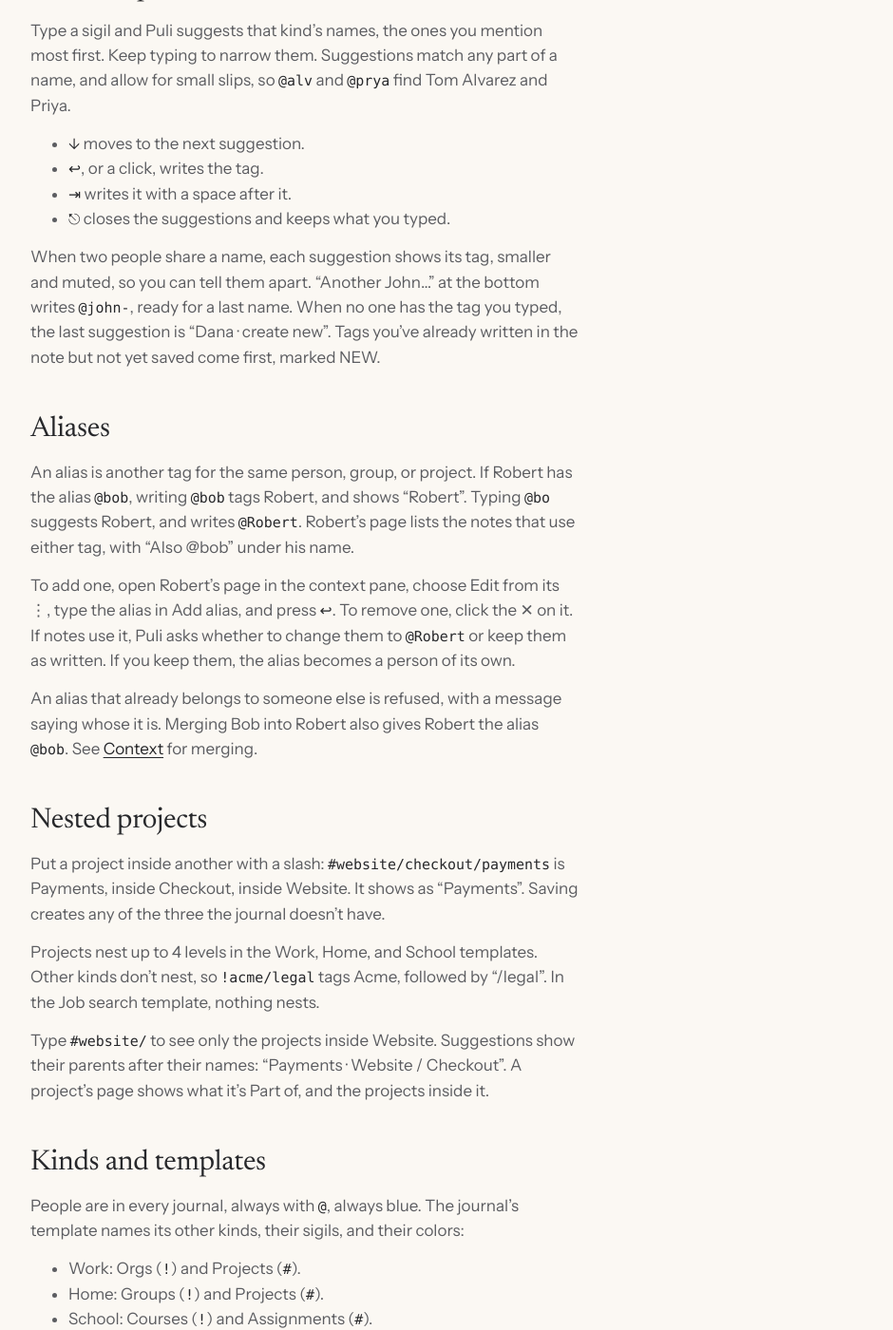
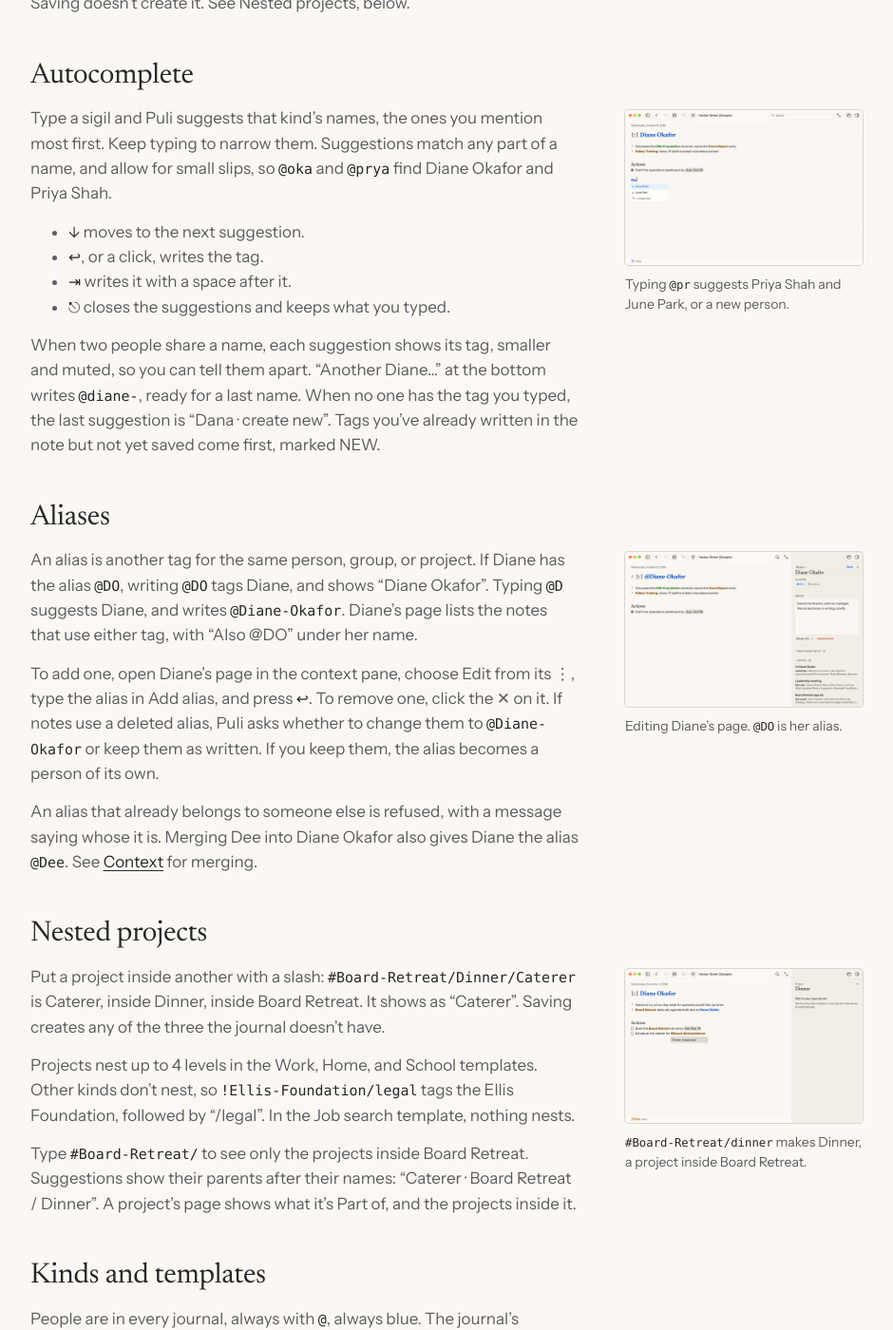
Before and after one commit to deliberate-software/deliberate-software.github.io, a Jekyll site: the page built from puli/guide/tags.html, in a window 1280 px wide and 1400 px high, scrolled down 2729 px. Shown: the whole window at 95% size, without its empty margins (80-1020 px from the left). Built offline with Jekyll 4.4.1, drawn with Linux system fonts in a browser that asks for light colours; some of the changed text lies outside the part shown.

Commit message:
People, groups, and projects, told topic by topic with screenshots of Harbor Street
Six screenshots sit beside their topics, and the examples use Harbor
Street's names. New tags are described as they really look, the tag rail
is now "the bottom of the editor" here and in Suggested tags, and
changing a sigil is left for people to discover.

Co-Authored-By: Claude Opus 5.5 <noreply@anthropic.com>

```diff
--- a/puli/guide/tags.html
+++ b/puli/guide/tags.html
@@ -1,81 +1,184 @@
 ---
 layout: default
 title: People, Groups, and Projects
-description: How tags work in Puli, from writing @ for a person to nesting projects and changing a journal’s sigils.
+description: How tags work in Puli, from writing @ for a person to aliases and nested projects.
 permalink: /puli/guide/tags/
 ---
 <section class="hero hero--short container">
   <p class="eyebrow">Puli · User’s Guide</p>
-  <h1 class="hero__title">People, groups, and <em>projects.</em></h1>
-  <p class="hero__lead">Tag the people, groups, and projects you write about, and Puli keeps track of them for you.</p>
-  <div class="prose">
+  <h1 class="hero__title">People, groups,<br> and <em>projects.</em></h1>
+  <p class="hero__lead">Tag the <code>@people</code>, <code>!groups</code>, and <code>#projects</code> you write about, and Puli keeps track of them for you.</p>
+  <div class="prose prose--topics">
+    <div class="topic">
       <h2>Tag someone</h2>
+      <figure class="shot">
+        <a href="{{ '/assets/images/puli/guide/tags-tag-light.png' | relative_url }}" aria-label="Show the screenshot full size">
+          <picture>
+            <source srcset="{{ '/assets/images/puli/guide/tags-tag-dark.png' | relative_url }}" media="(prefers-color-scheme: dark)">
+            <img src="{{ '/assets/images/puli/guide/tags-tag-light.png' | relative_url }}" width="1200" height="780" alt="A 1:1 note with Diane Okafor, tagging the Ellis Foundation, the Grant Report, and Safety Training, each in its kind’s color. The context pane shows Diane’s page: who she is, and her notes.">
+          </picture>
+        </a>
+        <figcaption>Click Diane’s tag, and her page opens in the context pane.</figcaption>
+      </figure>
+      <div class="topic__text">
         <p>Type a sigil and a name. In a journal made with the Work template:</p>
         <ul>
-      <li><code>@Tom</code> tags a person.</li>
-      <li><code>!Platform</code> tags an org: a team, a vendor, or a customer.</li>
-      <li><code>#Relay</code> tags a project: anything you’re working on.</li>
+          <li><code>@Diane</code> tags a person.</li>
+          <li><code>!Development</code> tags a group: an organization, a team, the PTA.</li>
+          <li><code>#Grant-Report</code> tags a project: anything you’re working on.</li>
         </ul>
-    <p>For a name with more than one word, join the words with hyphens: <code>@Tom-Alvarez</code>, <code>#Relay-Migration</code>. Puli shows it as “Tom Alvarez”.</p>
+        <p>For a name with more than one word, join the words with hyphens: <code>@Diane-Okafor</code>, <code>#Board-Retreat</code>. Puli shows it as “Diane Okafor”.</p>
         <p>Saving the note creates anyone and anything it tags that the journal doesn’t have yet. Each gets its own page, listing the notes that mention it. Click a tag to open its page in the context pane.</p>
         <p>For a reminder of your journal’s tags, choose Help › Tagging.</p>
+      </div>
+    </div>
 
+    <div class="topic">
       <h2>What counts as a tag</h2>
+      <div class="topic__text">
         <p>A tag starts where a word does. These aren’t tags:</p>
         <ul>
-      <li>Email addresses, like <code>alan@example.com</code>, and anything in a web address.</li>
+          <li>Email addresses, like <code>diane@example.org</code>, and anything in a web address.</li>
           <li>Anything in code, between backticks or in a code block.</li>
           <li>A heading’s <code>#</code>, followed by a space.</li>
           <li>A number, like <code>#2026</code>.</li>
-      <li>A tag with a backslash before it, like <code>\#Relay</code>.</li>
+          <li>A tag with a backslash before it, like <code>\#Grant-Report</code>.</li>
         </ul>
-    <p>Punctuation around a tag isn’t part of it, so “Thanks, @Tom.” tags Tom. Neither is a possessive: <code>@O'Brien's report</code> tags O’Brien, and <code>@Tim'll</code> tags Tim. Names in every script work, accents and all.</p>
+        <p>Punctuation around a tag isn’t part of it, so “Thanks, @Diane.” tags Diane. Neither is a possessive: <code>@O'Brien's report</code> tags O’Brien, and <code>@Tim'll</code> tags Tim. Names in every script work, accents and all.</p>
+      </div>
+    </div>
 
+    <div class="topic">
       <h2>Tag names</h2>
-    <p>Capitals don’t matter. <code>@tom</code>, <code>@Tom</code>, and <code>@TOM</code> all mean the same person.</p>
-    <p>The name comes from the tag as you first write it. <code>@tom-alvarez</code> becomes “Tom Alvarez”, and <code>!SRE</code> stays “SRE”. Writing <code>!sre</code> later doesn’t change it. Once you rename one, its tag shows the new name in every note.</p>
-    <p>Each kind keeps its own names, so <code>@Relay</code>, <code>!Relay</code>, and <code>#Relay</code> are a person, a group, and a project.</p>
+      <div class="topic__text">
+        <p>Capitals don’t matter. <code>@diane</code>, <code>@Diane</code>, and <code>@DIANE</code> all mean the same person.</p>
+        <p>The name comes from the tag as you first write it. <code>@diane-okafor</code> becomes “Diane Okafor”, and <code>!HR</code> stays “HR”. Writing <code>!hr</code> later doesn’t change it. Once you rename one, its tag shows the new name in every note.</p>
+        <p>Each kind keeps its own names, so <code>@Ellis</code>, <code>!Ellis</code>, and <code>#Ellis</code> are a person, a group, and a project.</p>
+      </div>
+    </div>
 
+    <div class="topic">
       <h2>How tags look</h2>
-    <p>Once the cursor moves away, a tag shows its name in bold, without its sigil, in its kind’s color. In the Work template, people are blue, orgs green, and projects amber. Move the cursor back into a tag and it shows as you wrote it, so you can change it. Copying copies it as written.</p>
-    <p>A tag the journal doesn’t know yet shows in a pill, and the tag rail marks it new.</p>
+      <figure class="shot">
+        <a href="{{ '/assets/images/puli/guide/tags-look-light.png' | relative_url }}" aria-label="Show the screenshot full size">
+          <picture>
+            <source srcset="{{ '/assets/images/puli/guide/tags-look-dark.png' | relative_url }}" media="(prefers-color-scheme: dark)">
+            <img src="{{ '/assets/images/puli/guide/tags-look-light.png' | relative_url }}" width="1200" height="780" loading="lazy" alt="The same 1:1 note, with the cursor in its title. The title shows as written, # 1:1 @Diane-Okafor, while the tags in the rest of the note show as names: Ellis Foundation in green, Grant Report and Safety Training in amber.">
+          </picture>
+        </a>
+        <figcaption>The cursor is in Diane’s tag, so it shows as written. The other tags show as names.</figcaption>
+      </figure>
+      <div class="topic__text">
+        <p>Once the cursor moves away, a tag shows its name in bold, without its sigil, in its kind’s color. In the Work template, people are blue, groups green, and projects amber. Move the cursor back into a tag and it shows as you wrote it, so you can change it. Copying copies it as written.</p>
+        <p>A tag the journal doesn’t know yet looks like any other. At the bottom of the editor, Puli lists it as new.</p>
+      </div>
+    </div>
 
-    <h2>The tag rail</h2>
-    <p>The tag rail, below the editor, lists the tags in the note that need a decision. Click a tag’s pill to see its menu.</p>
+    <div class="topic">
+      <h2>Tags to check</h2>
+      <div class="topic__text">
+        <p>At the bottom of the editor, Puli lists the tags in the note that need a decision. Click one to see its menu.</p>
+      </div>
+    </div>
+
+    <div class="topic">
       <h3>New</h3>
-    <p>“John NEW” means the journal has no <code>@john</code>. Its menu offers people with similar names, then Create a new person, then Not a tag.</p>
+      <figure class="shot">
+        <a href="{{ '/assets/images/puli/guide/tags-check-light.png' | relative_url }}" aria-label="Show the screenshot full size">
+          <picture>
+            <source srcset="{{ '/assets/images/puli/guide/tags-check-dark.png' | relative_url }}" media="(prefers-color-scheme: dark)">
+            <img src="{{ '/assets/images/puli/guide/tags-check-light.png' | relative_url }}" width="1200" height="780" loading="lazy" alt="A note with a new tag, Marc, which looks like any other person’s tag. At the bottom of the editor, Marc is marked NEW, and its menu is open: Marco Silva, then Create a new person, then Not a tag.">
+          </picture>
+        </a>
+        <figcaption>Marc is new. His menu offers Marco Silva, a new person, or not a tag.</figcaption>
+      </figure>
+      <div class="topic__text">
+        <p>“Marc NEW” means the journal has no <code>@marc</code>. Its menu offers people with similar names, then Create a new person, then Not a tag.</p>
         <ul>
-      <li>Choose a person to use their tag instead. The note then says, for example, <code>@john-smith-acme</code>.</li>
-      <li>Choose Create a new person to add John now.</li>
-      <li>Choose Not a tag to keep <code>@john</code> as plain text. Puli adds a backslash before it.</li>
+          <li>Choose a person to use their tag instead. The note then says <code>@Marco-Silva</code>.</li>
+          <li>Choose Create a new person to add Marc now.</li>
+          <li>Choose Not a tag to keep <code>@marc</code> as plain text. Puli adds a backslash before it.</li>
         </ul>
-    <p>If you do nothing, saving the note creates John.</p>
+        <p>If you do nothing, saving the note creates Marc.</p>
+      </div>
+    </div>
+
+    <div class="topic">
       <h3>Same as?</h3>
-    <p>“Projects SAME AS?” means the tag looks like one the journal has, such as <code>#projects</code> when you have the project “Project”, or <code>#realy</code> when you have “Relay”. Puli doesn’t create it when you save. Its menu starts with Use Project, which changes the tag to the one you have, and Keep Both, which creates the new one.</p>
+      <div class="topic__text">
+        <p>“Grant Reports SAME AS?” means the tag looks like one the journal has, such as <code>#grant-reports</code> when you have the project “Grant Report”, or <code>#grnat-report</code>. Puli doesn’t create it when you save. Its menu starts with Use Grant Report, which changes the tag to the one you have, and Keep Both, which creates the new one.</p>
+      </div>
+    </div>
+
+    <div class="topic">
       <h3>Too deep</h3>
-    <p>“TOO DEEP”, in the error color, means a project tag nests more levels than the journal allows. Saving doesn’t create it. See Nested projects, below.</p>
+      <div class="topic__text">
+        <p>“TOO DEEP” means a project tag nests more levels than the journal allows. Saving doesn’t create it. See Nested projects, below.</p>
+      </div>
+    </div>
 
+    <div class="topic">
       <h2>Autocomplete</h2>
-    <p>Type a sigil and Puli suggests that kind’s names, the ones you mention most first. Keep typing to narrow them. Suggestions match any part of a name, and allow for small slips, so <code>@alv</code> and <code>@prya</code> find Tom Alvarez and Priya.</p>
+      <figure class="shot">
+        <a href="{{ '/assets/images/puli/guide/tags-autocomplete-light.png' | relative_url }}" aria-label="Show the screenshot full size">
+          <picture>
+            <source srcset="{{ '/assets/images/puli/guide/tags-autocomplete-dark.png' | relative_url }}" media="(prefers-color-scheme: dark)">
+            <img src="{{ '/assets/images/puli/guide/tags-autocomplete-light.png' | relative_url }}" width="1200" height="780" loading="lazy" alt="Typing @pr in a note. Below it, the suggestions: Priya Shah, selected, then June Park, then Pr · create new.">
+          </picture>
+        </a>
+        <figcaption>Typing <code>@pr</code> suggests Priya Shah and June Park, or a new person.</figcaption>
+      </figure>
+      <div class="topic__text">
+        <p>Type a sigil and Puli suggests that kind’s names, the ones you mention most first. Keep typing to narrow them. Suggestions match any part of a name, and allow for small slips, so <code>@oka</code> and <code>@prya</code> find Diane Okafor and Priya Shah.</p>
         <ul>
           <li><kbd>↓</kbd> moves to the next suggestion.</li>
           <li><kbd>↩</kbd>, or a click, writes the tag.</li>
           <li><kbd>⇥</kbd> writes it with a space after it.</li>
           <li><kbd>⎋</kbd> closes the suggestions and keeps what you typed.</li>
         </ul>
-    <p>When two people share a name, each suggestion shows its tag, smaller and muted, so you can tell them apart. “Another John…” at the bottom writes <code>@john-</code>, ready for a last name. When no one has the tag you typed, the last suggestion is “Dana · create new”. Tags you’ve already written in the note but not yet saved come first, marked NEW.</p>
+        <p>When two people share a name, each suggestion shows its tag, smaller and muted, so you can tell them apart. “Another Diane…” at the bottom writes <code>@diane-</code>, ready for a last name. When no one has the tag you typed, the last suggestion is “Dana · create new”. Tags you’ve already written in the note but not yet saved come first, marked NEW.</p>
+      </div>
+    </div>
 
+    <div class="topic">
       <h2>Aliases</h2>
-    <p>An alias is another tag for the same person, group, or project. If Robert has the alias <code>@bob</code>, writing <code>@bob</code> tags Robert, and shows “Robert”. Typing <code>@bo</code> suggests Robert, and writes <code>@Robert</code>. Robert’s page lists the notes that use either tag, with “Also @bob” under his name.</p>
-    <p>To add one, open Robert’s page in the context pane, choose Edit from its ⋮, type the alias in Add alias, and press <kbd>↩</kbd>. To remove one, click the ✕ on it. If notes use it, Puli asks whether to change them to <code>@Robert</code> or keep them as written. If you keep them, the alias becomes a person of its own.</p>
-    <p>An alias that already belongs to someone else is refused, with a message saying whose it is. Merging Bob into Robert also gives Robert the alias <code>@bob</code>. See <a href="{{ '/puli/guide/context/' | relative_url }}">Context</a> for merging.</p>
+      <figure class="shot">
+        <a href="{{ '/assets/images/puli/guide/tags-alias-light.png' | relative_url }}" aria-label="Show the screenshot full size">
+          <picture>
+            <source srcset="{{ '/assets/images/puli/guide/tags-alias-dark.png' | relative_url }}" media="(prefers-color-scheme: dark)">
+            <img src="{{ '/assets/images/puli/guide/tags-alias-light.png' | relative_url }}" width="1200" height="780" loading="lazy" alt="Diane Okafor’s page in the context pane, being edited. Under Aliases is @DO, with an ✕ to remove it, beside the Add alias field. Below are About, Merge Into…, and Delete Person.">
+          </picture>
+        </a>
+        <figcaption>Editing Diane’s page. <code>@DO</code> is her alias.</figcaption>
+      </figure>
+      <div class="topic__text">
+        <p>An alias is another tag for the same person, group, or project. If Diane has the alias <code>@DO</code>, writing <code>@DO</code> tags Diane, and shows “Diane Okafor”. Typing <code>@D</code> suggests Diane, and writes <code>@Diane-Okafor</code>. Diane’s page lists the notes that use either tag, with “Also @DO” under her name.</p>
+        <p>To add one, open Diane’s page in the context pane, choose Edit from its ⋮, type the alias in Add alias, and press <kbd>↩</kbd>. To remove one, click the ✕ on it. If notes use a deleted alias, Puli asks whether to change them to <code>@Diane-Okafor</code> or keep them as written. If you keep them, the alias becomes a person of its own.</p>
+        <p>An alias that already belongs to someone else is refused, with a message saying whose it is. Merging Dee into Diane Okafor also gives Diane the alias <code>@Dee</code>. See <a href="{{ '/puli/guide/context/' | relative_url }}">Context</a> for merging.</p>
+      </div>
+    </div>
 
+    <div class="topic">
       <h2>Nested projects</h2>
-    <p>Put a project inside another with a slash: <code>#website/checkout/payments</code> is Payments, inside Checkout, inside Website. It shows as “Payments”. Saving creates any of the three the journal doesn’t have.</p>
-    <p>Projects nest up to 4 levels in the Work, Home, and School templates. Other kinds don’t nest, so <code>!acme/legal</code> tags Acme, followed by “/legal”. In the Job search template, nothing nests.</p>
-    <p>Type <code>#website/</code> to see only the projects inside Website. Suggestions show their parents after their names: “Payments · Website / Checkout”. A project’s page shows what it’s Part of, and the projects inside it.</p>
+      <figure class="shot">
+        <a href="{{ '/assets/images/puli/guide/tags-nested-light.png' | relative_url }}" aria-label="Show the screenshot full size">
+          <picture>
+            <source srcset="{{ '/assets/images/puli/guide/tags-nested-dark.png' | relative_url }}" media="(prefers-color-scheme: dark)">
+            <img src="{{ '/assets/images/puli/guide/tags-nested-light.png' | relative_url }}" width="1200" height="780" loading="lazy" alt="A task, Schedule the caterer for #Board-Retreat/dinner, with the suggestion Dinner · create new below it. The context pane shows Dinner’s page: Not in your journal yet. Saving this note creates it.">
+          </picture>
+        </a>
+        <figcaption><code>#Board-Retreat/dinner</code> makes Dinner, a project inside Board Retreat.</figcaption>
+      </figure>
+      <div class="topic__text">
+        <p>Put a project inside another with a slash: <code>#Board-Retreat/Dinner/Caterer</code> is Caterer, inside Dinner, inside Board Retreat. It shows as “Caterer”. Saving creates any of the three the journal doesn’t have.</p>
+        <p>Projects nest up to 4 levels in the Work, Home, and School templates. Other kinds don’t nest, so <code>!Ellis-Foundation/legal</code> tags the Ellis Foundation, followed by “/legal”. In the Job search template, nothing nests.</p>
+        <p>Type <code>#Board-Retreat/</code> to see only the projects inside Board Retreat. Suggestions show their parents after their names: “Caterer · Board Retreat / Dinner”. A project’s page shows what it’s Part of, and the projects inside it.</p>
+      </div>
+    </div>
 
+    <div class="topic">
       <h2>Kinds and templates</h2>
+      <div class="topic__text">
         <p>People are in every journal, always with <code>@</code>, always blue. The journal’s template names its other kinds, their sigils, and their colors:</p>
         <ul>
           <li>Work: Orgs (<code>!</code>) and Projects (<code>#</code>).</li>
@@ -84,12 +187,14 @@ permalink: /puli/guide/tags/
           <li>Job search: Employers (<code>!</code>) and Roles (<code>#</code>).</li>
         </ul>
         <p>You choose a template when you make a journal. Help › Tagging explains each kind in the template’s own words.</p>
+      </div>
+    </div>
 
-    <h2>Change a sigil</h2>
-    <p>Open Settings › Journal › Tags. Each kind shows its sigil. Choose another from its menu: <code>!</code>, <code>#</code>, <code>$</code>, <code>%</code>, <code>&amp;</code>, <code>+</code>, <code>~</code>, <code>^</code>, or <code>=</code>, as long as no other kind has it. People’s <code>@</code> can’t change.</p>
-    <p>Puli asks first, saying how many tags in how many notes will change. Choose Change, and every tag of that kind changes, <code>#Relay</code> to <code>+Relay</code>, in every note, along with aliases. Text that wasn’t a tag of that kind, like <code>#general</code>, stays as written, and becomes plain text.</p>
-
+    <div class="topic">
       <h2>Suggested tags</h2>
+      <div class="topic__text">
         <p>Puli can also spot names the journal knows that you wrote without a sigil, and suggest tagging them. That’s a lesson: see <a href="{{ '/puli/guide/suggested-tags/' | relative_url }}">Suggested tags</a>.</p>
       </div>
+    </div>
+  </div>
 </section>
```
Also changed, not shown: puli/guide/suggested-tags.html (+4 -4 lines), assets/images/puli/guide/tags-alias-dark.png (added), assets/images/puli/guide/tags-alias-light.png (added), assets/images/puli/guide/tags-autocomplete-dark.png (added), assets/images/puli/guide/tags-autocomplete-light.png (added), assets/images/puli/guide/tags-check-dark.png (added), assets/images/puli/guide/tags-check-light.png (added), assets/images/puli/guide/tags-look-dark.png (added), assets/images/puli/guide/tags-look-light.png (added), assets/images/puli/guide/tags-nested-dark.png (added), assets/images/puli/guide/tags-nested-light.png (added), assets/images/puli/guide/tags-tag-dark.png (added), assets/images/puli/guide/tags-tag-light.png (added). Lines whose indentation alone changed are shown as unchanged.
